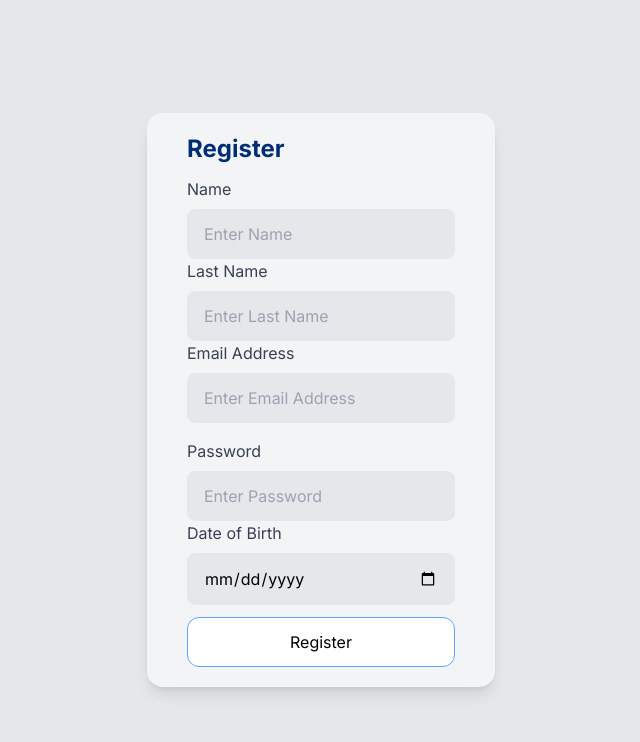
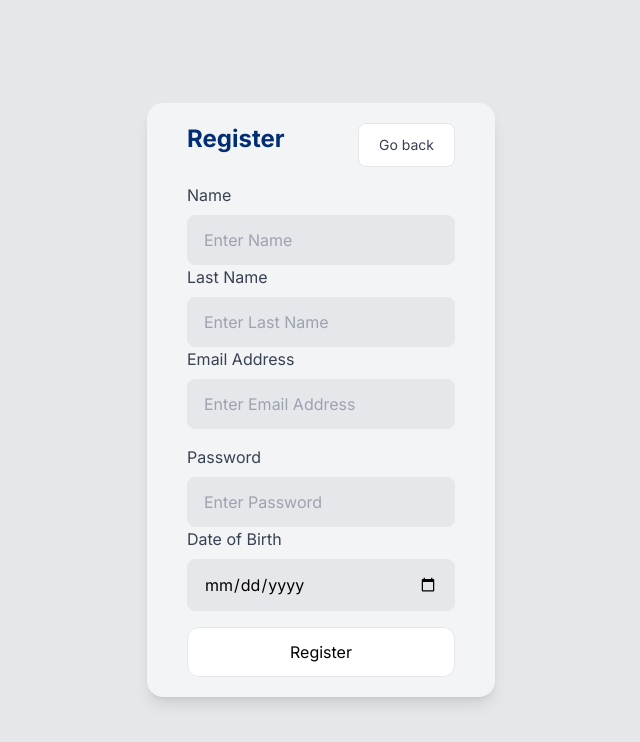
Before and after one commit to bexy65/dashboard12, a Next.js app: page /register in a window 1280 px wide. Shown: the top 742 px of the page, without its empty margins (319-959 px from the left). Built offline with nearby package versions, Linux system fonts and the light colour scheme.

Commit message:
add route to back, tweak UI

```diff
--- a/app/components/register/RegistrationForm.tsx
+++ b/app/components/register/RegistrationForm.tsx
@@ -1,6 +1,7 @@
 "use client";
 import React from "react";
 import { useState } from "react";
+import Link from "next/link";
 
 const Register = () => {
   const [formData, setFormData] = useState({
@@ -25,7 +26,16 @@ const Register = () => {
 
   return (
     <>
-      <h2 className="text-2xl font-bold text-[#002D74] mb-3">Register</h2>
+      <div className="flex flex-row justify-between mb-4">
+        <h2 className="text-2xl font-bold text-[#002D74] mb-3">Register</h2>
+        <Link
+          href={"/login"}
+          type="button"
+          className="flex items-center justify-center w-1/4 px-5 py-2 text-sm text-gray-700 transition-colors duration-200 bg-white border rounded-lg gap-x-2 sm:w-auto dark:hover:bg-blue-700 dark:bg-blue-500 hover:bg-gray-100 dark:text-gray-200 "
+        >
+          <span>Go back</span>
+        </Link>
+      </div>
       <form onSubmit={handleSubmit}>
         <div>
           <label className="block text-gray-700">Name</label>
@@ -98,8 +108,8 @@ const Register = () => {
           />
         </div>
 
-        <div className="flex justify-center items-center mt-3">
-          <button className="w-full p-3 bg-white border rounded-xl hover:scale-105 duration-300 border-blue-400">
+        <div className="flex justify-center items-center mt-4">
+          <button className="w-full p-3 bg-white border rounded-xl hover:border-blue-700">
             Register
           </button>
         </div>
```
